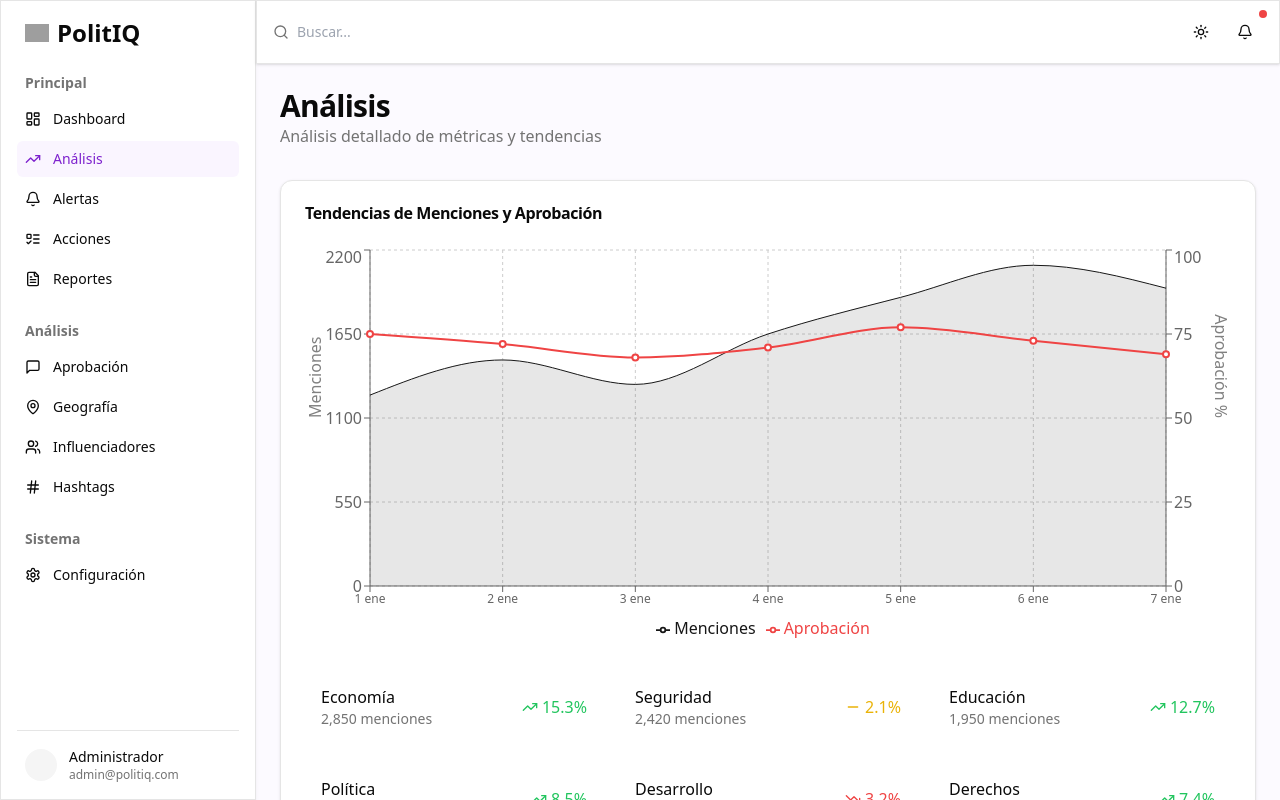
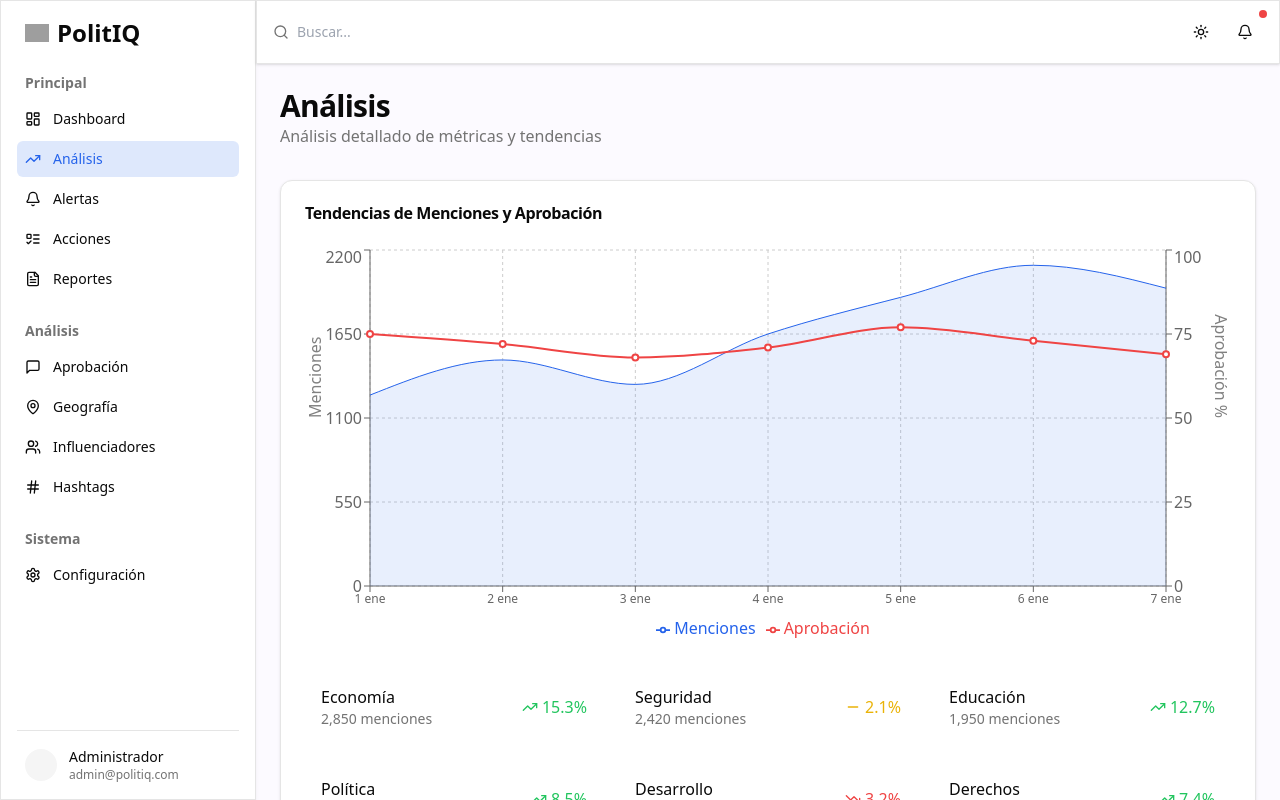
Before and after one commit to anvorja/PolitIQ-prototype-flow, a Next.js app: page /analytics in a window 1280 px wide. Built offline with nearby package versions, Linux system fonts and the light colour scheme; grey boxes are pictures that could not be loaded.

Commit message:
Update Analytics colors on dashboard: trens and graphic

```diff
--- a/src/app/globals.css
+++ b/src/app/globals.css
@@ -10,7 +10,7 @@
     --card-foreground: 0 0% 3.9%;
     --popover: 0 0% 100%;
     --popover-foreground: 0 0% 3.9%;
-    --primary: 0 0% 9%;
+    --primary: 221.2 83.2% 53.3%;
     --primary-foreground: 0 0% 98%;
     --secondary: 0 0% 96.1%;
     --secondary-foreground: 0 0% 9%;
@@ -22,7 +22,7 @@
     --destructive-foreground: 0 0% 98%;
     --border: 0 0% 89.8%;
     --input: 0 0% 89.8%;
-    --ring: 0 0% 3.9%;
+    --ring: 221.2 83.2% 53.3%;        /* Coincide con primary */
     --chart-1: 12 76% 61%;
     --chart-2: 173 58% 39%;
     --chart-3: 197 37% 24%;
@@ -31,25 +31,6 @@
     --radius: 0.5rem;
   }
   .dark {
-    /*--background: 0 0% 3.9%;*/
-    /*--foreground: 0 0% 98%;*/
-    /*--card: 0 0% 3.9%;*/
-    /*--card-foreground: 0 0% 98%;*/
-    /*--popover: 0 0% 3.9%;*/
-    /*--popover-foreground: 0 0% 98%;*/
-    /*--primary: 0 0% 98%;*/
-    /*--primary-foreground: 0 0% 9%;*/
-    /*--secondary: 0 0% 14.9%;*/
-    /*--secondary-foreground: 0 0% 98%;*/
-    /*--muted: 0 0% 14.9%;*/
-    /*--muted-foreground: 0 0% 63.9%;*/
-    /*--accent: 270 100% 98%;*/
-    /*--accent-foreground: 270 100% 60%;*/
-    /*--destructive: 0 62.8% 30.6%;*/
-    /*--destructive-foreground: 0 0% 98%;*/
-    /*--border: 0 0% 14.9%;*/
-    /*--input: 0 0% 14.9%;*/
-    /*--ring: 0 0% 83.1%;*/
     --background: 224 71% 4%;
     --foreground: 213 31% 91%;
     --card: 224 71% 4%;
--- a/src/components/shared/Sidebar.tsx
+++ b/src/components/shared/Sidebar.tsx
@@ -55,8 +55,9 @@ export function Sidebar() {
                                         // version2
                                         className={cn(
                                             "flex items-center gap-3 px-2 py-2 rounded-md text-sm transition-colors",
-                                            "hover:bg-purple-50 dark:hover:bg-purple-900/20 hover:text-purple-700 dark:hover:text-purple-300",
-                                            isActive && "bg-purple-50 dark:bg-purple-900/20 text-purple-700 dark:text-purple-300",
+                                            "hover:bg-primary/10 dark:hover:bg-primary/20",
+                                            "hover:text-primary dark:hover:text-primary",
+                                            isActive && "bg-primary/15 dark:bg-primary/25 text-primary dark:text-primary font-medium",
                                             !isActive && "text-foreground"
                                         )}
                                     >
```
Also changed, not shown: src/components/analytics/TopicsAnalysis.tsx (+93 -18 lines).
